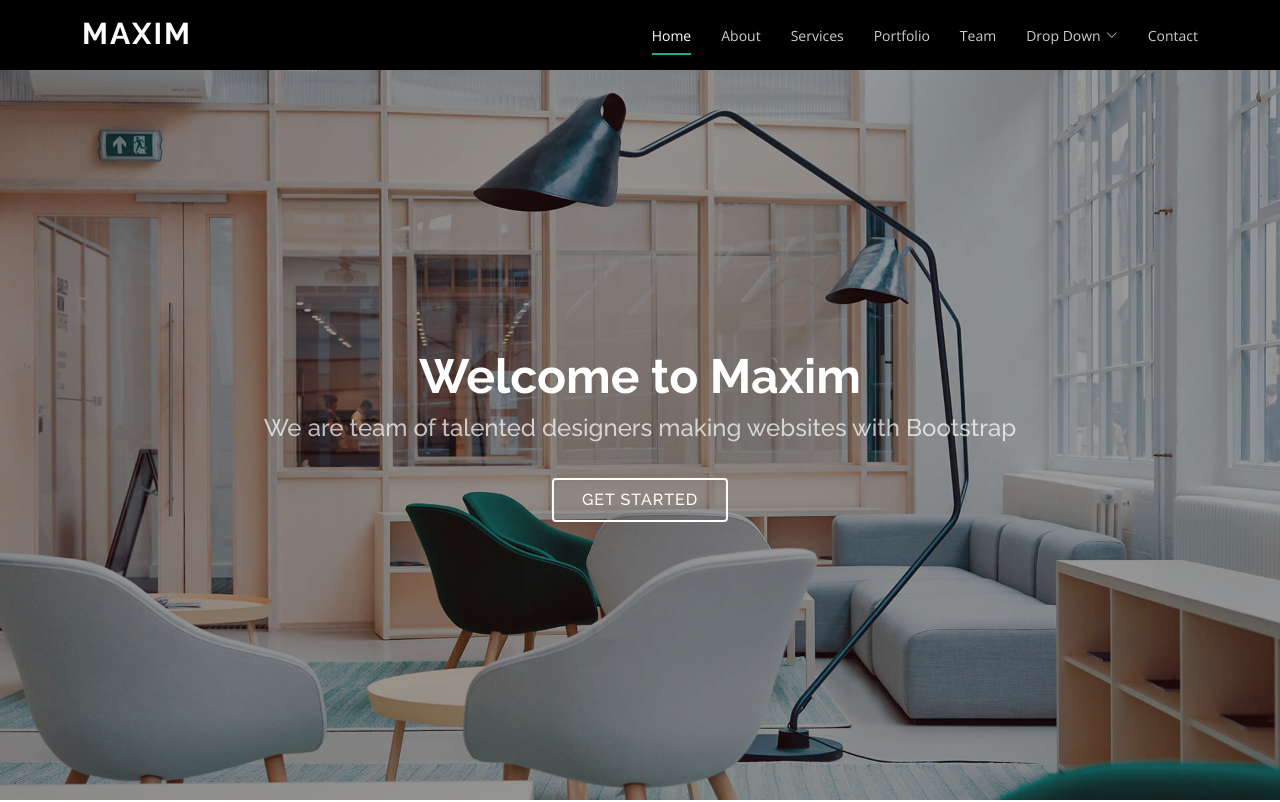
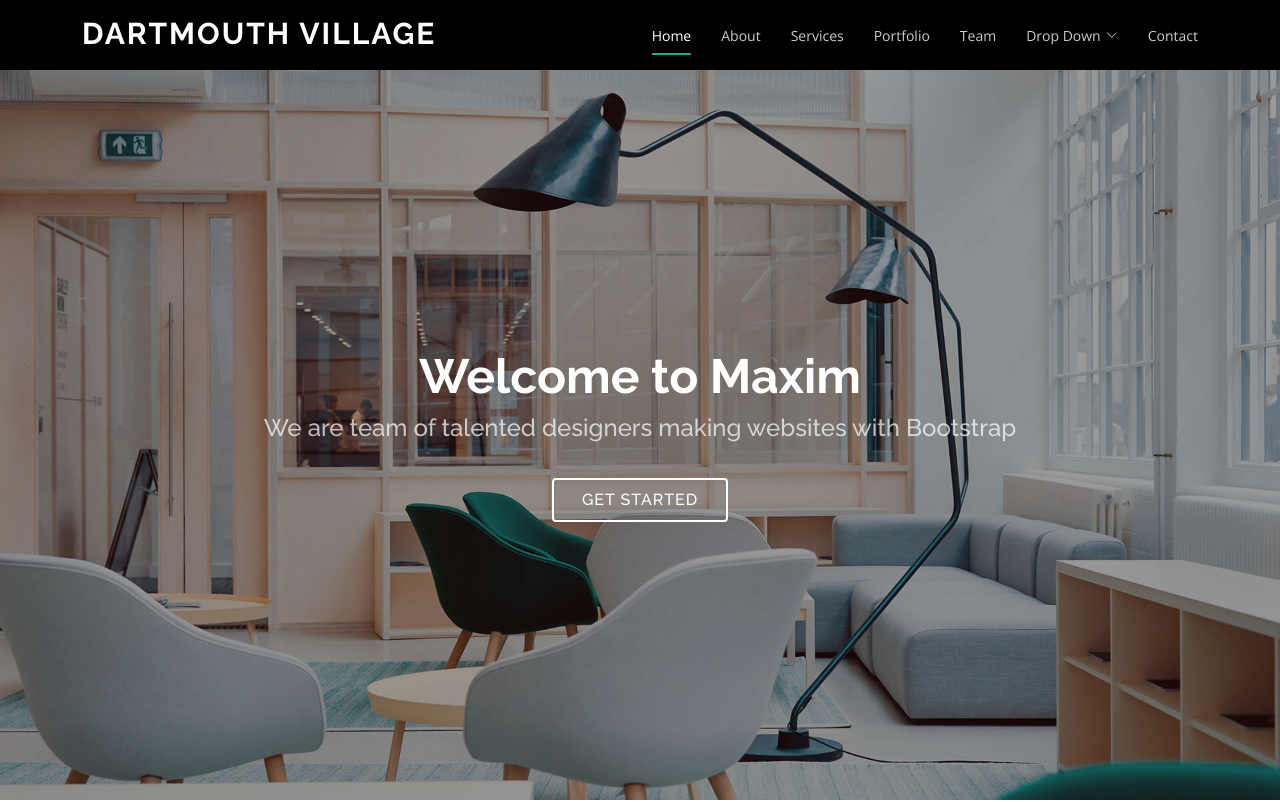
Before and after one commit to prp0001/maxim.github.io, a plain HTML site: page index.html in a window 1280 px wide. Shown: the top 802 px of the page. Drawn offline with nearby package versions, Linux system fonts and the light colour scheme.

Commit message:
updated name

```diff
--- a/index.html
+++ b/index.html
@@ -42,7 +42,7 @@
     <div class="container d-flex justify-content-between">
 
       <div class="logo">
-        <h1><a href="index.html">Maxim</a></h1>
+        <h1><a href="index.html">DartMouth Village</a></h1>
         <!-- Uncomment below if you prefer to use an image logo -->
         <!-- <a href="index.html"><img src="assets/img/logo.png" alt="" class="img-fluid"></a>-->
       </div>
```
